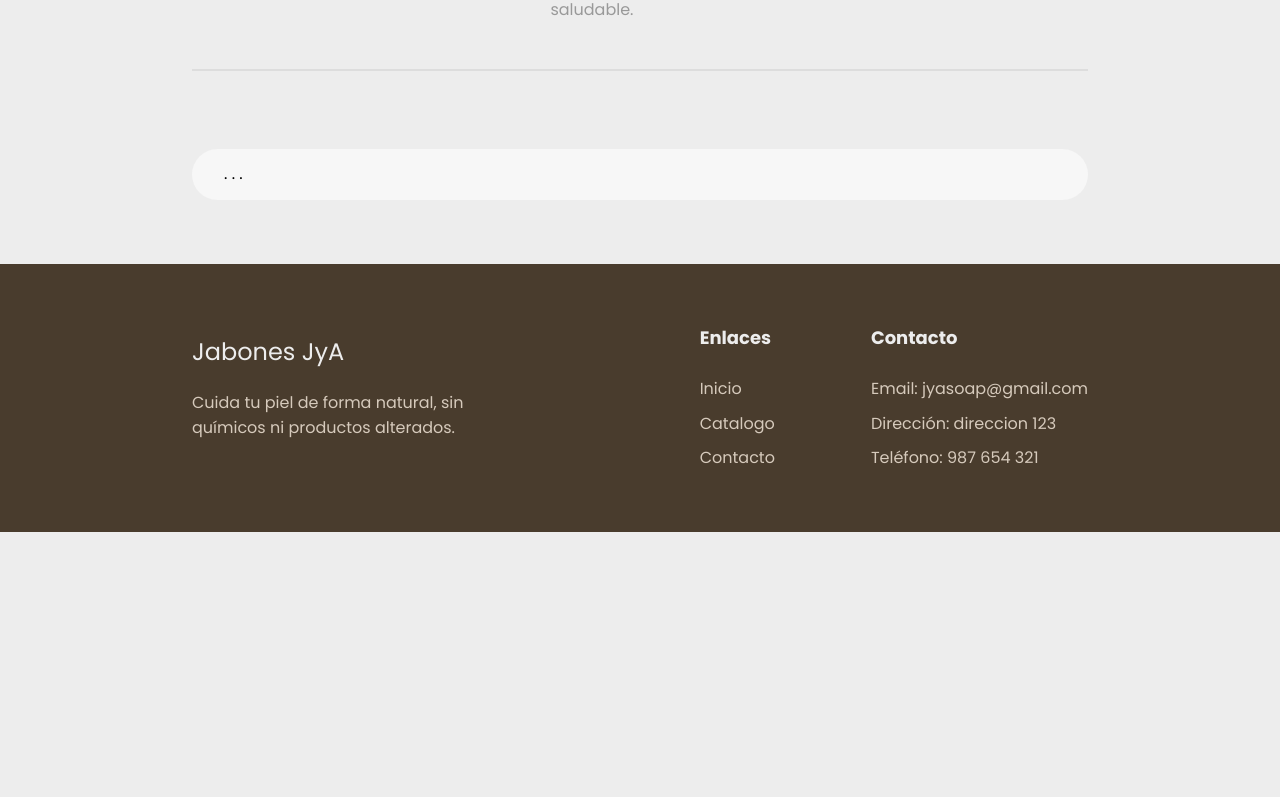
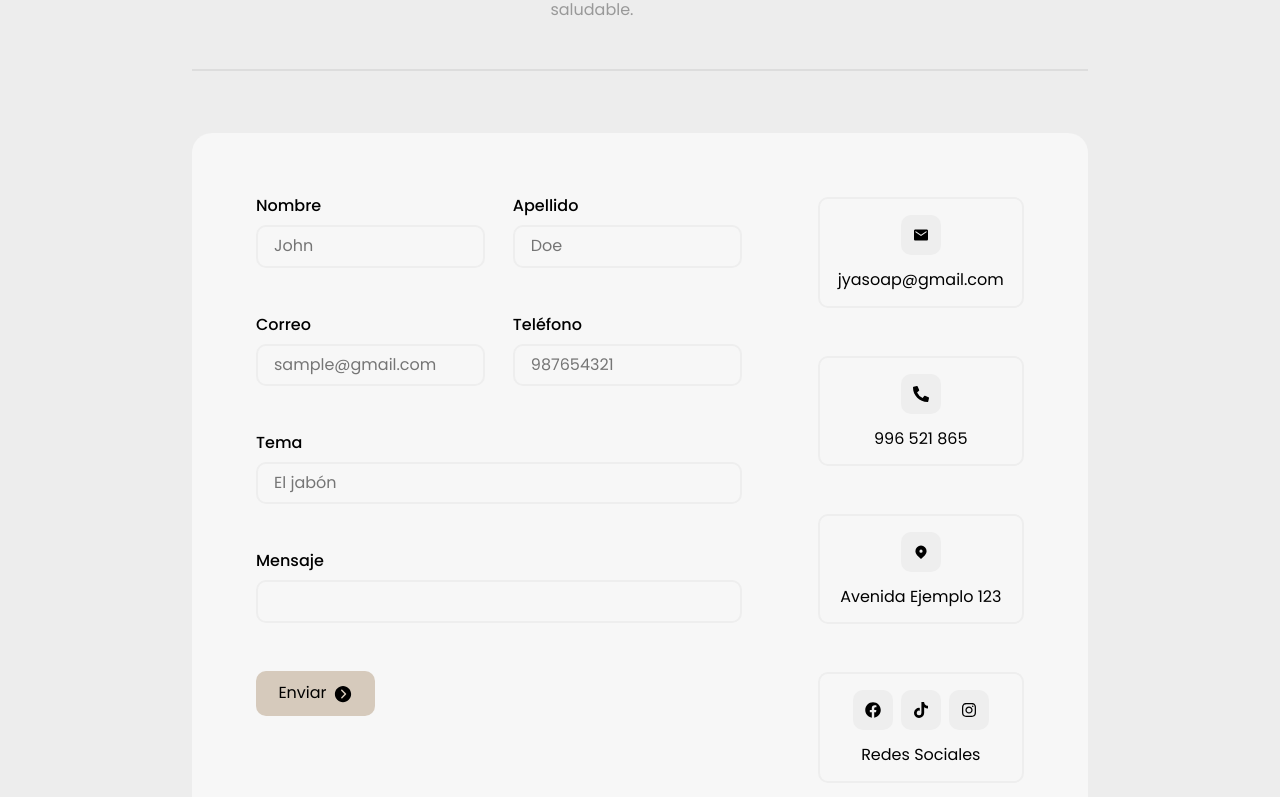
Before and after one commit to donatto22/jabones-jya, a React (Vite) app: page /contact in a window 1280 px wide. Shown: the part 343-1140 px from the top of the page. Before the commit the page ends 875 px from the top, so only its background shows below. Built offline with nearby package versions, Linux system fonts and the light colour scheme.

Commit message:
Se termina la página de contacto y se cambia el numero de telefono

```diff
--- /dev/null
+++ b/src/jabonesapp/components/ContactUsForm.jsx
@@ -0,0 +1,64 @@
+import { Button, FormControl, FormLabel, HStack, Input, VStack } from "@chakra-ui/react"
+
+import PropTypes from 'prop-types'
+import { IoIosArrowDroprightCircle } from "react-icons/io"
+
+const PersonalizedFormControl = ({ label, type, placeholder }) => {
+    return (
+        <FormControl w='100%' cursor='pointer'>
+            <FormLabel mb='.6em' fontWeight='500' cursor='pointer'>{ label }</FormLabel>
+            <Input type={ type } width='100%' placeholder={ placeholder }
+            padding='10px 0' textIndent='1em' bgColor='transparent'
+            borderRadius='10px' border='2px solid #eee' sx={{
+                '&:hover': {
+                    borderColor: '#ddd',
+                    cursor: 'pointer'
+                },
+
+                '&:focus': {
+                    borderColor: '#bbb',
+                }
+            }}/>
+        </FormControl>
+    )
+}
+
+PersonalizedFormControl.propTypes = {
+    label: PropTypes.string,
+    type: PropTypes.string,
+    placeholder: PropTypes.string
+}
+
+export const ContactUsForm = () => {
+    const gap = '3em'
+
+    return (
+        <VStack width='70%' align='start' gap={gap}>
+            <HStack w='100%' gap='2em'>
+                <PersonalizedFormControl type='text' label='Nombre' placeholder='John' />
+                <PersonalizedFormControl type='text' label='Apellido' placeholder='Doe' />
+            </HStack>
+
+            <HStack w='100%' gap='2em'>
+                <PersonalizedFormControl type='email' label='Correo'  placeholder='sample@gmail.com' />
+                <PersonalizedFormControl type='number' label='Teléfono' placeholder='987654321'/>
+            </HStack>
+
+            <VStack w='100%' alignItems='start' gap={gap}>
+                <PersonalizedFormControl type='text' label='Tema' placeholder='El jabón ' />
+                <PersonalizedFormControl type='text' label='Mensaje' />
+            </VStack>
+
+            <Button cursor='pointer' display='flex' gap='6px' transition='all .2s'
+                border='0' padding='.8em 1.4em' borderRadius='10px' bgColor='var(--soap)'
+                sx={{
+                    '&:hover': {
+                        bgColor: 'var(--brown)',
+                        color: 'var(--white)'
+                    }
+                }}>
+                Enviar <IoIosArrowDroprightCircle size='20px' />
+            </Button>
+        </VStack>
+    )
+}
--- /dev/null
+++ b/src/jabonesapp/components/ContactUsSocialNetwork.jsx
@@ -0,0 +1,52 @@
+/* eslint-disable react/jsx-key */
+import { Box, HStack, Stack, Text, VStack } from "@chakra-ui/react"
+
+import { IoMdMail as MailIcon } from "react-icons/io"
+import { FaPhoneAlt as PhoneIcon } from "react-icons/fa"
+import { HiLocationMarker as LocationIcon } from "react-icons/hi"
+
+import {
+    FaFacebook as FacebookIcon,
+    FaInstagram as InstagramIcon,
+    FaTiktok as TiktokIcon
+} from "react-icons/fa"
+
+import PropTypes from 'prop-types'
+
+const SocialCard = ({ icons, content }) => {
+    return (
+        <VStack border='2px solid #eee' borderRadius='10px'
+        p='1em 0' spacing='1em' alignItems='center' justifyContent='center'>
+            <HStack>
+            {
+                typeof icons == 'object' ? (
+                    icons.map((icon) =>
+                        <Box key='' w='40px' height='40px' borderRadius='10px'
+                        bgColor='#eee' display='flex' alignItems='center' justifyContent='center'>
+                            { icon }
+                        </Box>)
+                ) : icons
+            }
+            </HStack>
+
+            <Text margin='0'>{content}</Text>
+        </VStack>
+    )
+}
+
+SocialCard.propTypes = {
+    icons: PropTypes.object || PropTypes.string,
+    content: PropTypes.string
+}
+
+
+export const ContactUsSocialNetwork = () => {
+    return (
+        <Stack direction='column' width='30%' spacing='3em'>
+            <SocialCard icons={ [<MailIcon />] } content='jyasoap@gmail.com'/>
+            <SocialCard icons={ [<PhoneIcon />] } content='996 521 865'/>
+            <SocialCard icons={ [<LocationIcon />] } content='Avenida Ejemplo 123'/>
+            <SocialCard icons={ [<FacebookIcon />, <TiktokIcon/>, <InstagramIcon/>] } content='Redes Sociales'/>
+        </Stack>
+    )
+}
--- a/src/jabonesapp/pages/ContactUs.jsx
+++ b/src/jabonesapp/pages/ContactUs.jsx
@@ -1,20 +1,13 @@
-import { Box, Text,
-    FormControl,
-    FormLabel,
-    Input,
-    VStack,
-    HStack, } from "@chakra-ui/react"
+import { Box, Text, VStack, HStack } from "@chakra-ui/react"
 import { JabonesLayout } from "../layout/JabonesLayout"
-
-const PersonalizedInput = ({ ...props }) => {
-    return <Input { ...props } border='0' borderRadius='4px' mt='10px' p='.4em 0' textIndent={10}/>
-}
+import { ContactUsForm } from "../components/ContactUsForm"
+import { ContactUsSocialNetwork } from "../components/ContactUsSocialNetwork"
 
 const ContactUs = () => {
     return (
         <JabonesLayout>
             <Box w='100%' minHh='50dvh' display='flex' justifyContent='center' flexDir='column' alignItems='flex-start'>
-                <VStack w='70%' m='4em auto' gap='5em'>
+                <VStack w='70%' m='4em auto' gap='4em'>
                     <HStack justifyContent='space-between' boxShadow='0 2px 0 #ddd' pb='2em'>
                         <Box>
                             <Text fontSize='30px' m={0} width='fit-content' fontWeight='500'>Contacto</Text>
@@ -27,12 +20,13 @@ const ContactUs = () => {
 
                     </HStack>
 
-                    <Box bgColor='#f7f7f7' w='100%' borderRadius='30px'>
-                        <HStack padding='1em 2em'>
+                    <Box bgColor='#f7f7f7' w='100%' borderRadius='20px' height='100%'>
+                        <HStack padding='4em' spacing='5em' align='start'>
                             {/* formulario */}
-                            <Box>. . .</Box>
+                            <ContactUsForm />
 
                             {/* cards de contacto */}
+                            <ContactUsSocialNetwork />
                         </HStack>
                     </Box>
                 </VStack>
--- a/src/jabonesapp/views/Footer.jsx
+++ b/src/jabonesapp/views/Footer.jsx
@@ -22,7 +22,7 @@ export const Footer = () => {
         {/* se mostrará el banner si está en la página de inicio */}
         { banner && <Banner/> }
 
-        <Box bgColor='var(--dark-brown)' h={ banner && '420px' } display='flex' alignItems='end'>
+        <Box bgColor='var(--dark-brown)' h={ banner && '420px' } alignItems='end'>
             {/* el contenedor que centra el footer */}
             <HStack w='70%' m='0 auto' justifyContent='space-between' color='var(--white)'>
                 {/* el contenedor con el nombre y corto texto de la empresa */}
@@ -54,7 +54,7 @@ export const Footer = () => {
                                 <Box>Email: jyasoap@gmail.com</Box>
                                 <Box>Dirección: direccion 123</Box>
 
-                                <Box>Teléfono: 987 654 321</Box>
+                                <Box>Teléfono: 996 521 865</Box>
                             </VStack>
                         </VStack>
                     </HStack>
--- a/src/jabonesapp/views/Header.jsx
+++ b/src/jabonesapp/views/Header.jsx
@@ -1,5 +1,4 @@
 import { Box, Text, Button } from '@chakra-ui/react'
-import { NavLinks } from '../components'
 
 import { motion } from 'framer-motion'
 
```
